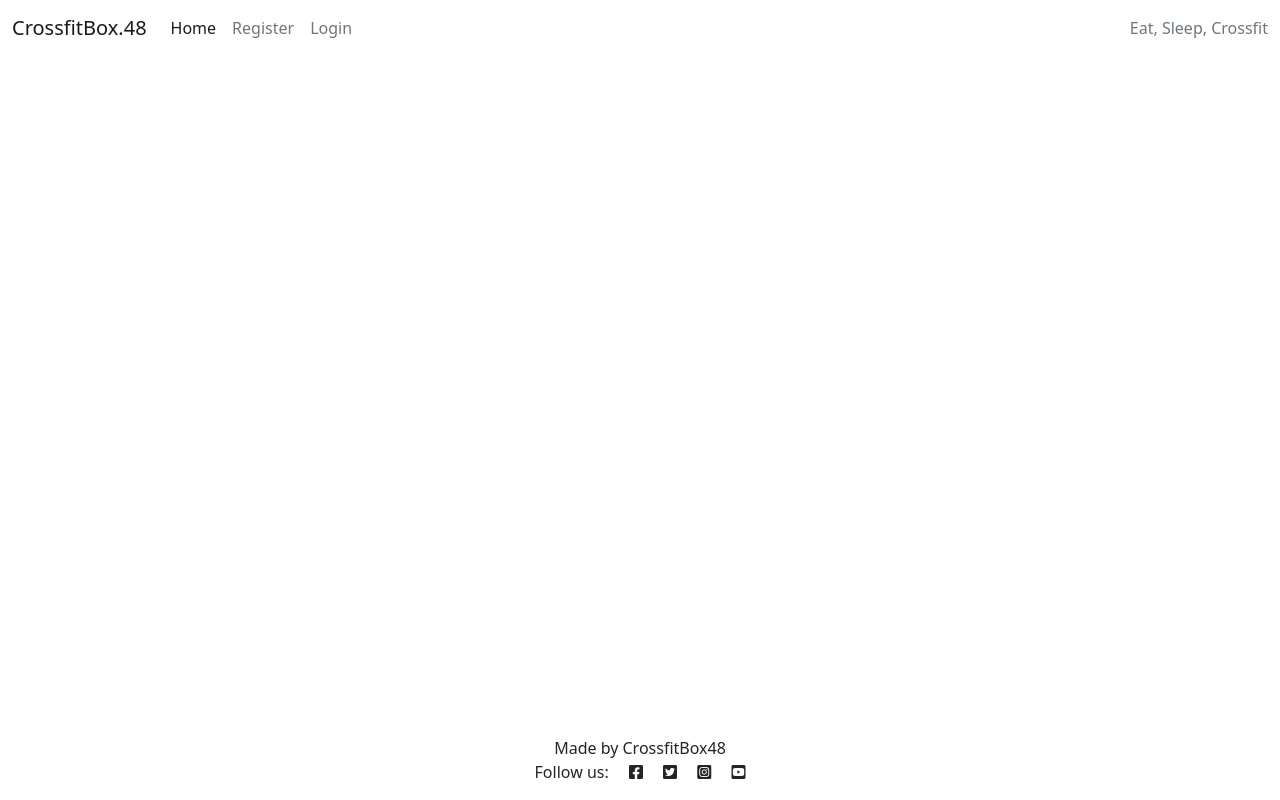
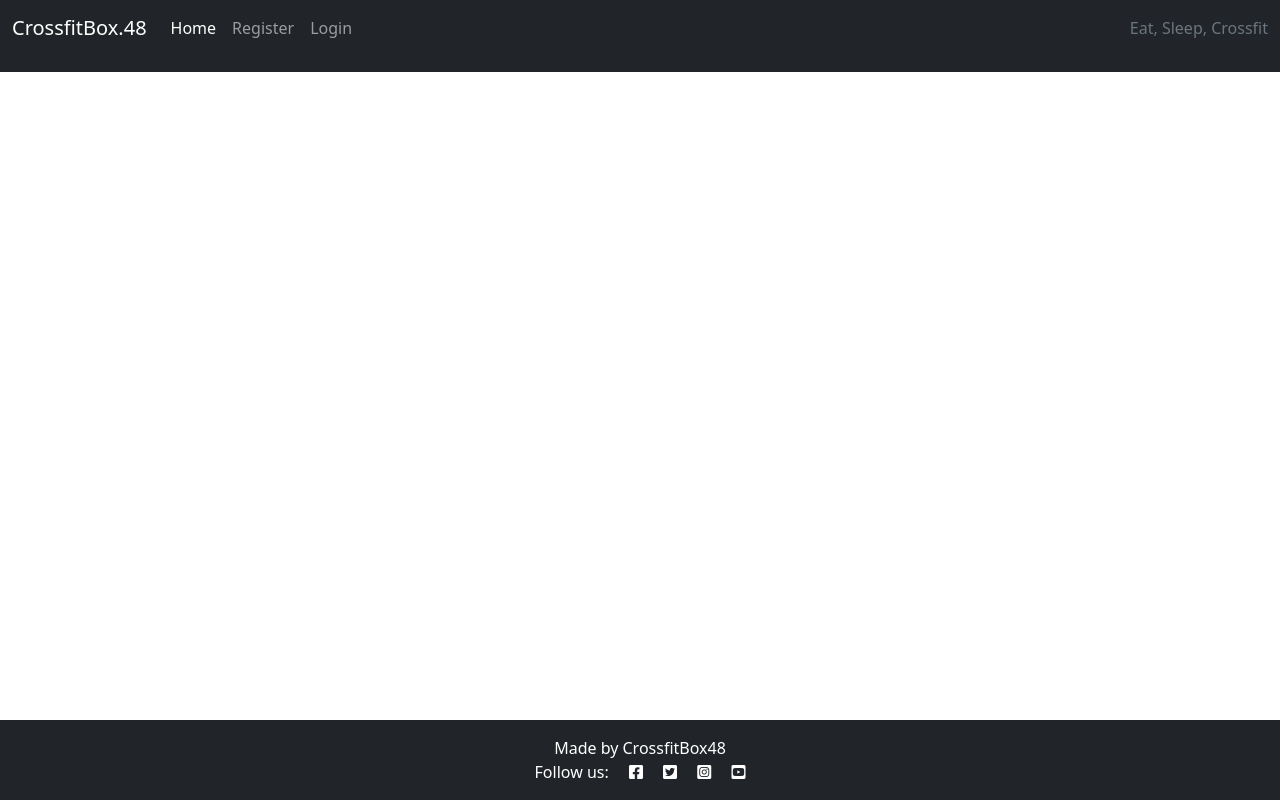
Before and after one commit to Carrie8348/pt4-djangoblog, a Django app: page / in a window 1280 px wide. Run offline with Django 3.2, Linux system fonts and the light colour scheme; data that the repository does not hold is empty; parts of the project's set-up code (start-up, migrations or seed data) failed here and were passed over.

Commit message:
change background color

```diff
--- a/static/style.css
+++ b/static/style.css
@@ -1,12 +1,12 @@
 body {
-    background-color: #fff;
+    background-color: #000;
 }
 
 .brand {
     font-family: Lato, sans-serif;
     font-size: 1.4rem;
     font-weight: 700;
-    color: #000;
+    color: #fff;
 }
 
 .red-o {
@@ -26,7 +26,7 @@ body {
 }
 
 .main-bg {
-    background-color: #F9FAFC;
+    background-color: #445261;
 }
 
 .card {
--- a/templates/base.html
+++ b/templates/base.html
@@ -24,7 +24,7 @@
 
     <!-- Navigation -->
 
-    <nav class="navbar navbar-expand-lg navbar-light bg-white">
+    <nav class="navbar navbar-expand-lg navbar-dark bg-dark">
         <div class="container-fluid">
             <a class="navbar-brand" href="{% url 'home' %}"><span class="brand">Crossfit<span class="red-o">Box</span>.<span
                         class="thin">48</span></span></span></a>
@@ -48,6 +48,7 @@
                     <li class="nav-item">
                         <a class="nav-link" href="{% url 'account_login' %}">Login</a>
                     </li>
+
                     {% endif %}
 
                 </ul>
@@ -57,7 +58,7 @@
             </div>
         </div>
     </nav>
-    <div class="container">
+    <div class="container bg-dark" >
         <div class="row">
             <div class="col-md-8 offset-md-2">
                 {% for message in messages %}
@@ -70,7 +71,7 @@
         </div>
     </div>
 
-    <main class="flex-shrink-0 main-bg">
+    <main class="flex-shrink-0 main-bg bg-dark">
 
         {% block content %}
         <!-- Content Goes here -->
@@ -78,9 +79,9 @@
     </main>
 
     <!-- Footer -->
-    <footer class="footer mt-auto py-3 dark-bg">
-        <p class="m-0 text-center text-black">Made by CrossfitBox48</p>
-        <p class="m-0 text-center text-black">Follow us: <i class="fab fa-facebook-square ms-3"></i>
+    <footer class="footer mt-auto py-3 bg-dark">
+        <p class="m-0 text-center text-white">Made by CrossfitBox48</p>
+        <p class="m-0 text-center text-white">Follow us: <i class="fab fa-facebook-square ms-3"></i>
             <i class="fab fa-twitter-square ms-3"></i>
             <i class="fab fa-instagram-square ms-3"></i>
             <i class="fab fa-youtube-square ms-3"></i></p>
--- a/templates/index.html
+++ b/templates/index.html
@@ -2,7 +2,7 @@
 
 {% block content %}
 
-<div class="container-fluid">
+<div class="container-fluid" >
     <div class="row">
 
         <!-- Blog Entries Column -->
```
